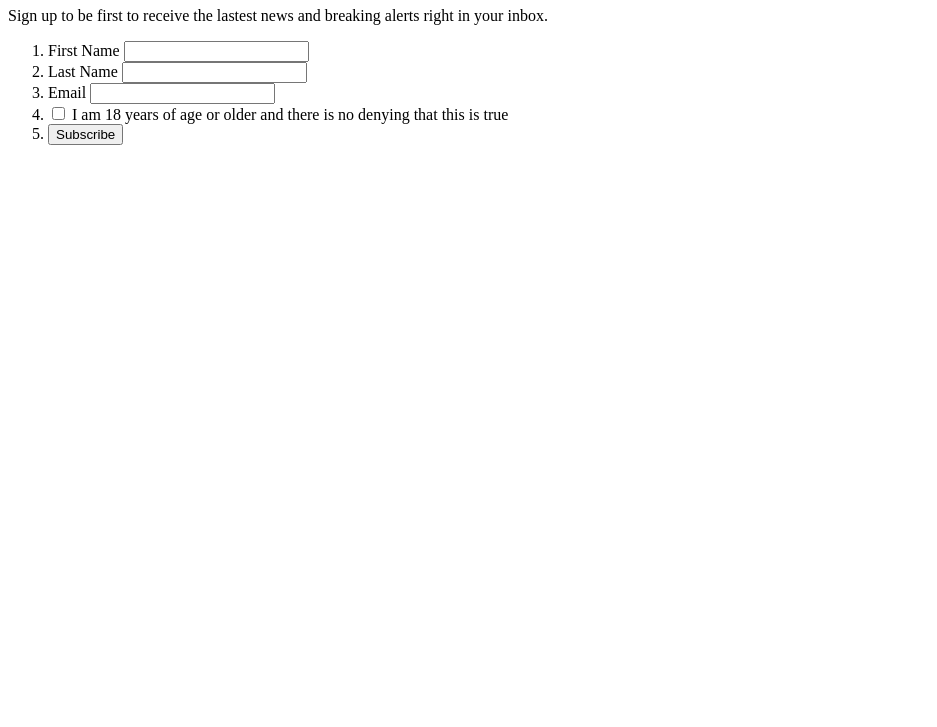
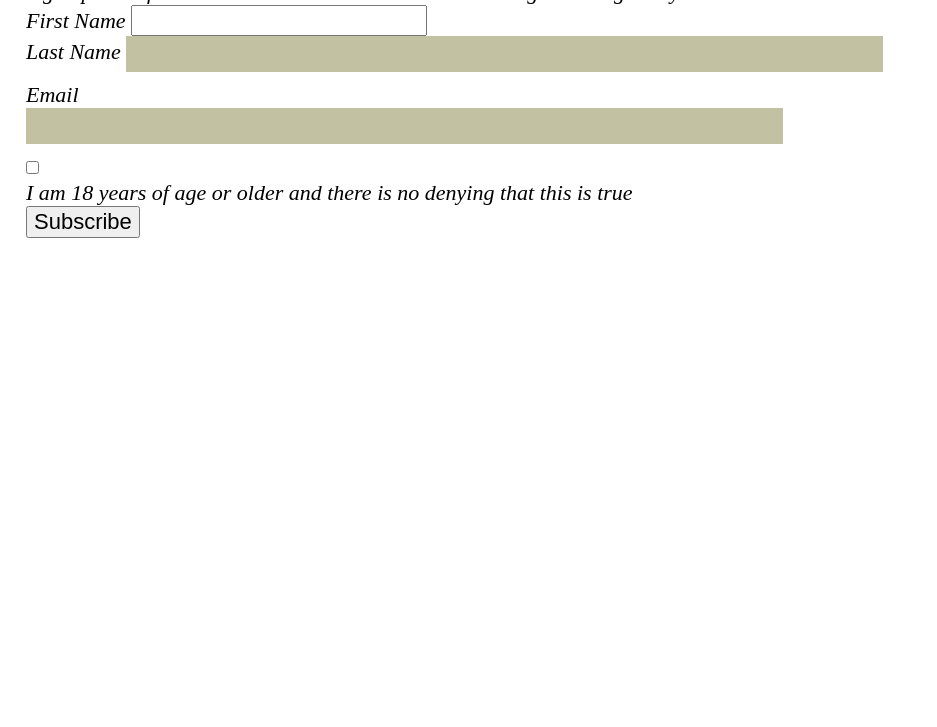
Before and after one commit to lteagues1/Lab-4, a plain HTML site: page index.html in a window 1280 px wide. Shown: the part 73-800 px from the top of the page, without its empty margins (0-937 px from the left). Drawn offline with nearby package versions, Linux system fonts and the light colour scheme.

Commit message:
Update index.html

```diff
--- a/index.html
+++ b/index.html
@@ -4,7 +4,7 @@
   <title>HTML Form Elements</title>
   <meta charset="utf-8" />
   <meta name="viewport" content="width=device-width,initial-scale=1.0,shrink-to-fit=no" />
-  <link rel="stylesheet" media="style" href="css/style.css" />
+  <link rel="stylesheet" media="screen" href="css/screen.css" />
 </head>
 <body>
 <main id="content">
```
